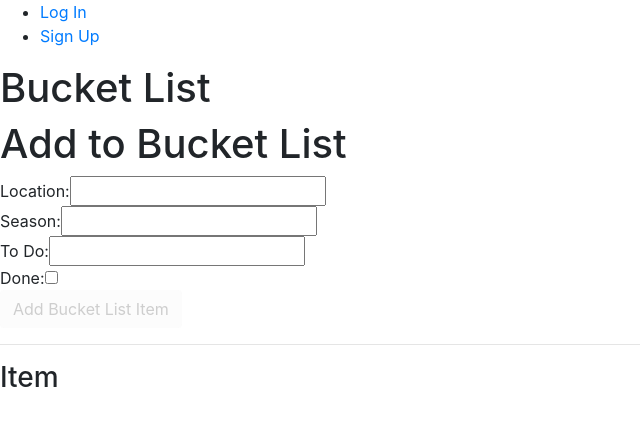
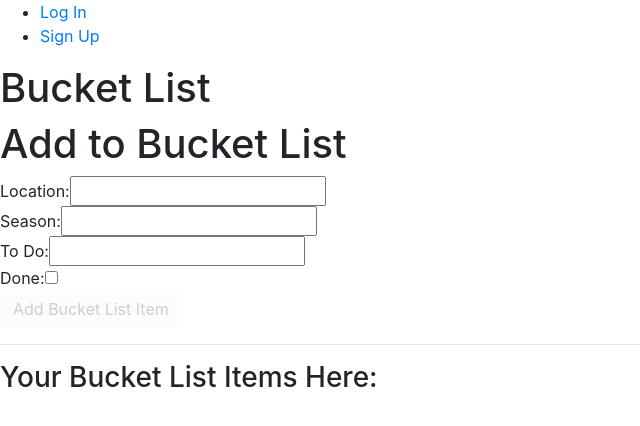
Before and after one commit to gkatsikis/viaggio-front-end, a React (Create React App) app: page /createBucketList in a window 1280 px wide. Shown: the top 426 px of the page, without its empty margins (0-640 px from the left). Built offline with nearby package versions, Linux system fonts and the light colour scheme; no server answers.

Commit message:
Work on List Items

```diff
--- a/src/components/CreateBucketListForm/CreateBucketListForm.jsx
+++ b/src/components/CreateBucketListForm/CreateBucketListForm.jsx
@@ -10,7 +10,6 @@ const CreateBucketListForm = (props) => {
   })
 
   const handleChange = evt => {
-    console.log('This is:', evt)
     setFormData({ ...formData, [evt.target.name]: evt.target.value })
   }
 
--- a/src/components/ListItem/ListItem.jsx
+++ b/src/components/ListItem/ListItem.jsx
@@ -1,7 +1,7 @@
-const ListItem = ({item}) => {
+const ListItem = ({props}) => {
   return (
     <div>
-      <h3>Item</h3>
+      <h3>Your Bucket List Items Here: </h3>
     </div>
   );
 }
--- a/src/pages/BucketList/BucketList.jsx
+++ b/src/pages/BucketList/BucketList.jsx
@@ -1,16 +1,19 @@
 import React, { useState, useEffect } from 'react';
+import { useNavigate } from 'react-router-dom';
 import CreateBucketListForm from '../../components/CreateBucketListForm/CreateBucketListForm';
 import ListItem from "../../components/ListItem/ListItem";
 import * as bucketlistService from '../../services/bucketlistService'
 
 const BucketList = () => {
   const [listItems, setListItems] = useState([])
+  const navigate = useNavigate()
 
 const handleCreateItem = async(data) => {
   console.log('NEW LIST ITEM DATA:', data)
   const newListItem = await bucketlistService.create(data)
   console.log(newListItem)
   setListItems([...listItems, newListItem])
+  navigate('/createBucketList') //need to make this a blank form after submitting
 }
 
   return (
```
